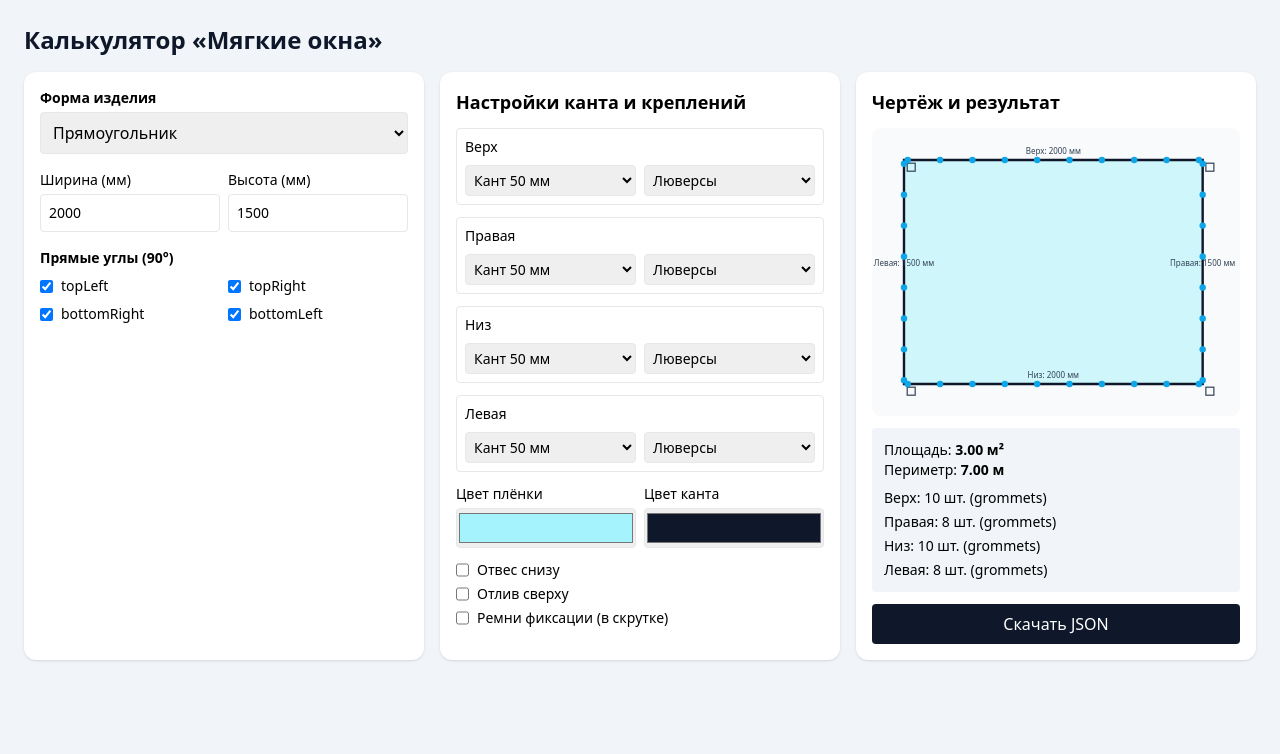
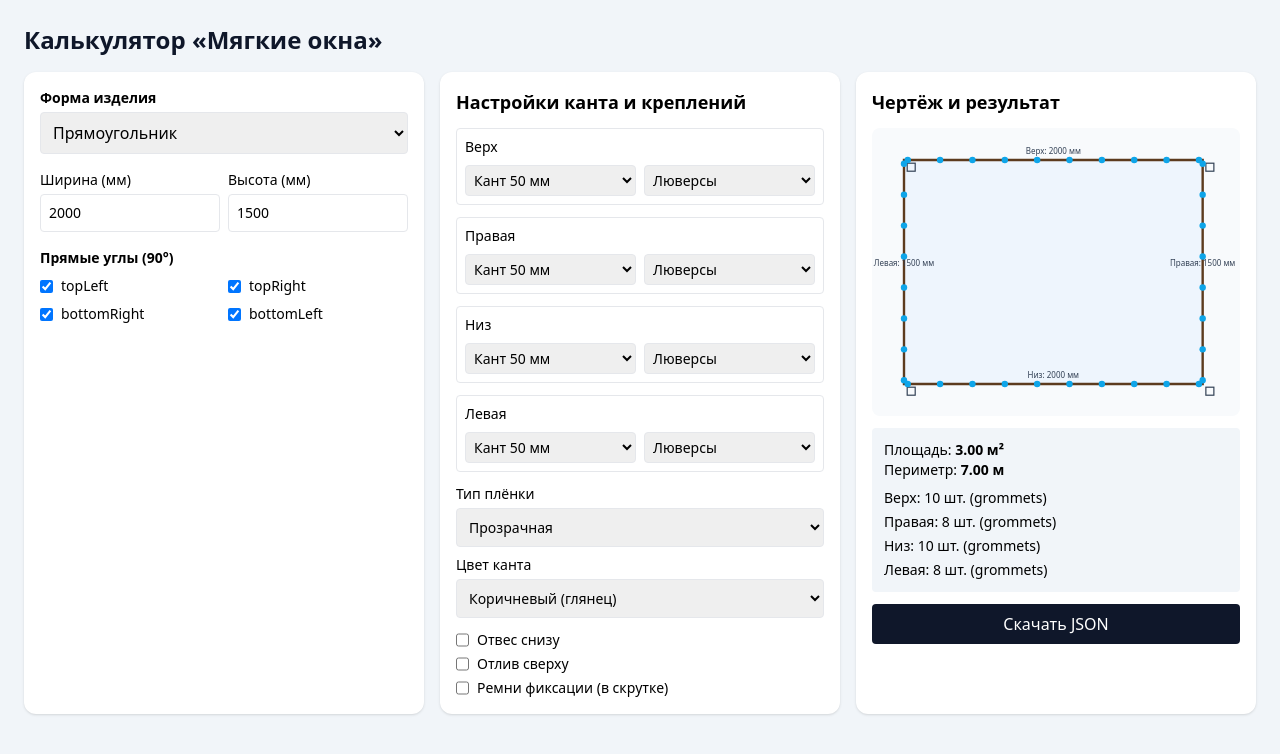
Before and after one commit to Jemerinos/first-project, a React (Vite) app: page / in a window 1280 px wide. Shown: the top 754 px of the page. Built offline with nearby package versions, Linux system fonts and the light colour scheme.

Commit message:
feat: add constrained kant colors and film type selector

```diff
--- a/src/App.jsx
+++ b/src/App.jsx
@@ -3,6 +3,21 @@ import { useMemo, useState } from 'react'
 const mmToM = (value) => Number(value || 0) / 1000
 const KANT_OPTIONS = [50, 60, 70, 90, 100, 150]
 const FASTENER_TYPES = ['none', 'grommets', 'locks', 'straps']
+const KANT_COLOR_OPTIONS = [
+  { id: 'brown-gloss', label: 'Коричневый (глянец)', color: '#5c3b1e' },
+  { id: 'brown-matte', label: 'Коричневый (матовый)', color: '#6e4b32' },
+  { id: 'black-gloss', label: 'Чёрный (глянец)', color: '#111111' },
+  { id: 'black-matte', label: 'Чёрный (матовый)', color: '#2b2b2b' },
+  { id: 'light-gray', label: 'Светло-серый', color: '#bfc4cb' },
+  { id: 'dark-gray', label: 'Тёмно-серый', color: '#5f6368' },
+  { id: 'white', label: 'Белый', color: '#f8fafc' },
+  { id: 'beige', label: 'Бежевый', color: '#d8c3a5' },
+  { id: 'red', label: 'Красный', color: '#b91c1c' },
+]
+const FILM_TYPES = [
+  { id: 'transparent', label: 'Прозрачная', color: '#dbeafe', opacity: 0.35 },
+  { id: 'tinted', label: 'Тонировка', color: '#94a3b8', opacity: 0.6 },
+]
 const SIDE_LABELS = {
   top: 'Верх',
   right: 'Правая',
@@ -169,7 +184,7 @@ function sideSegments(shape, geometry) {
   }
 }
 
-function Drawing({ shape, geometry, sideSettings, filmColor, kantColor, fastenersBySide }) {
+function Drawing({ shape, geometry, filmStyle, kantColor, fastenersBySide }) {
   const width = 460
   const height = 360
   const padding = 40
@@ -199,15 +214,15 @@ function Drawing({ shape, geometry, sideSettings, filmColor, kantColor, fastener
           <line x1={tx(0)} y1={ty(geometry.arc.radius)} x2={tx(geometry.arc.width)} y2={ty(geometry.arc.radius)} stroke={kantColor} strokeWidth="3" />
           <path
             d={`M ${tx(0)} ${ty(geometry.arc.radius)} A ${geometry.arc.radius * scale} ${geometry.arc.radius * scale} 0 0 1 ${tx(geometry.arc.width)} ${ty(geometry.arc.radius)} L ${tx(geometry.arc.width)} ${ty(geometry.arc.radius)} L ${tx(0)} ${ty(geometry.arc.radius)} Z`}
-            fill={filmColor}
-            opacity="0.5"
+            fill={filmStyle.color}
+            opacity={filmStyle.opacity}
           />
         </>
       ) : (
         <polygon
           points={points.map((p) => `${tx(p.x)},${ty(p.y)}`).join(' ')}
-          fill={filmColor}
-          fillOpacity="0.5"
+          fill={filmStyle.color}
+          fillOpacity={filmStyle.opacity}
           stroke={kantColor}
           strokeWidth="3"
         />
@@ -271,13 +286,22 @@ export default function App() {
   })
   const [rightAngles, setRightAngles] = useState({ topLeft: true, topRight: true, bottomRight: true, bottomLeft: true })
   const [sideSettings, setSideSettings] = useState(initialSideSettings)
-  const [filmColor, setFilmColor] = useState('#a5f3fc')
-  const [kantColor, setKantColor] = useState('#0f172a')
+  const [filmType, setFilmType] = useState(FILM_TYPES[0].id)
+  const [kantColorId, setKantColorId] = useState(KANT_COLOR_OPTIONS[0].id)
   const [options, setOptions] = useState({
     bottomWeight: false,
     topDrip: false,
     rollStraps: false,
   })
+
+  const selectedKantColor = useMemo(
+    () => KANT_COLOR_OPTIONS.find((option) => option.id === kantColorId) ?? KANT_COLOR_OPTIONS[0],
+    [kantColorId],
+  )
+  const selectedFilm = useMemo(
+    () => FILM_TYPES.find((option) => option.id === filmType) ?? FILM_TYPES[0],
+    [filmType],
+  )
 
   const geometry = useMemo(() => getGeometry(shape, dimensions, rightAngles), [shape, dimensions, rightAngles])
 
@@ -307,7 +331,10 @@ export default function App() {
       shape,
       dimensions,
       rightAngles,
-      colors: { filmColor, kantColor },
+      colors: {
+        film: { type: selectedFilm.id, label: selectedFilm.label },
+        kant: { id: selectedKantColor.id, label: selectedKantColor.label, hex: selectedKantColor.color },
+      },
       sideSettings,
       options,
       metrics: {
@@ -319,7 +346,7 @@ export default function App() {
       ),
       rollStrapsCount: strapsCount,
     }),
-    [dimensions, fastenersBySide, filmColor, kantColor, options, result, rightAngles, shape, sideSettings, strapsCount],
+    [dimensions, fastenersBySide, options, result, rightAngles, selectedFilm, selectedKantColor, shape, sideSettings, strapsCount],
   )
 
   const handleExport = () => {
@@ -423,14 +450,26 @@ export default function App() {
             </div>
           ))}
 
-          <div className="grid grid-cols-2 gap-2 text-sm">
+          <div className="grid grid-cols-1 gap-2 text-sm">
             <label>
-              Цвет плёнки
-              <input type="color" className="mt-1 h-10 w-full rounded border" value={filmColor} onChange={(e) => setFilmColor(e.target.value)} />
+              Тип плёнки
+              <select className="mt-1 w-full rounded border p-2" value={filmType} onChange={(e) => setFilmType(e.target.value)}>
+                {FILM_TYPES.map((film) => (
+                  <option key={film.id} value={film.id}>
+                    {film.label}
+                  </option>
+                ))}
+              </select>
             </label>
             <label>
               Цвет канта
-              <input type="color" className="mt-1 h-10 w-full rounded border" value={kantColor} onChange={(e) => setKantColor(e.target.value)} />
+              <select className="mt-1 w-full rounded border p-2" value={kantColorId} onChange={(e) => setKantColorId(e.target.value)}>
+                {KANT_COLOR_OPTIONS.map((option) => (
+                  <option key={option.id} value={option.id}>
+                    {option.label}
+                  </option>
+                ))}
+              </select>
             </label>
           </div>
 
@@ -443,7 +482,13 @@ export default function App() {
 
         <section className="space-y-3 rounded-xl bg-white p-4 shadow">
           <h2 className="text-lg font-semibold">Чертёж и результат</h2>
-          <Drawing shape={shape} geometry={geometry} sideSettings={sideSettings} filmColor={filmColor} kantColor={kantColor} fastenersBySide={fastenersBySide} />
+          <Drawing
+            shape={shape}
+            geometry={geometry}
+            filmStyle={selectedFilm}
+            kantColor={selectedKantColor.color}
+            fastenersBySide={fastenersBySide}
+          />
 
           <div className="rounded bg-slate-100 p-3 text-sm">
             <p>Площадь: <strong>{result.area.toFixed(2)} м²</strong></p>
```
